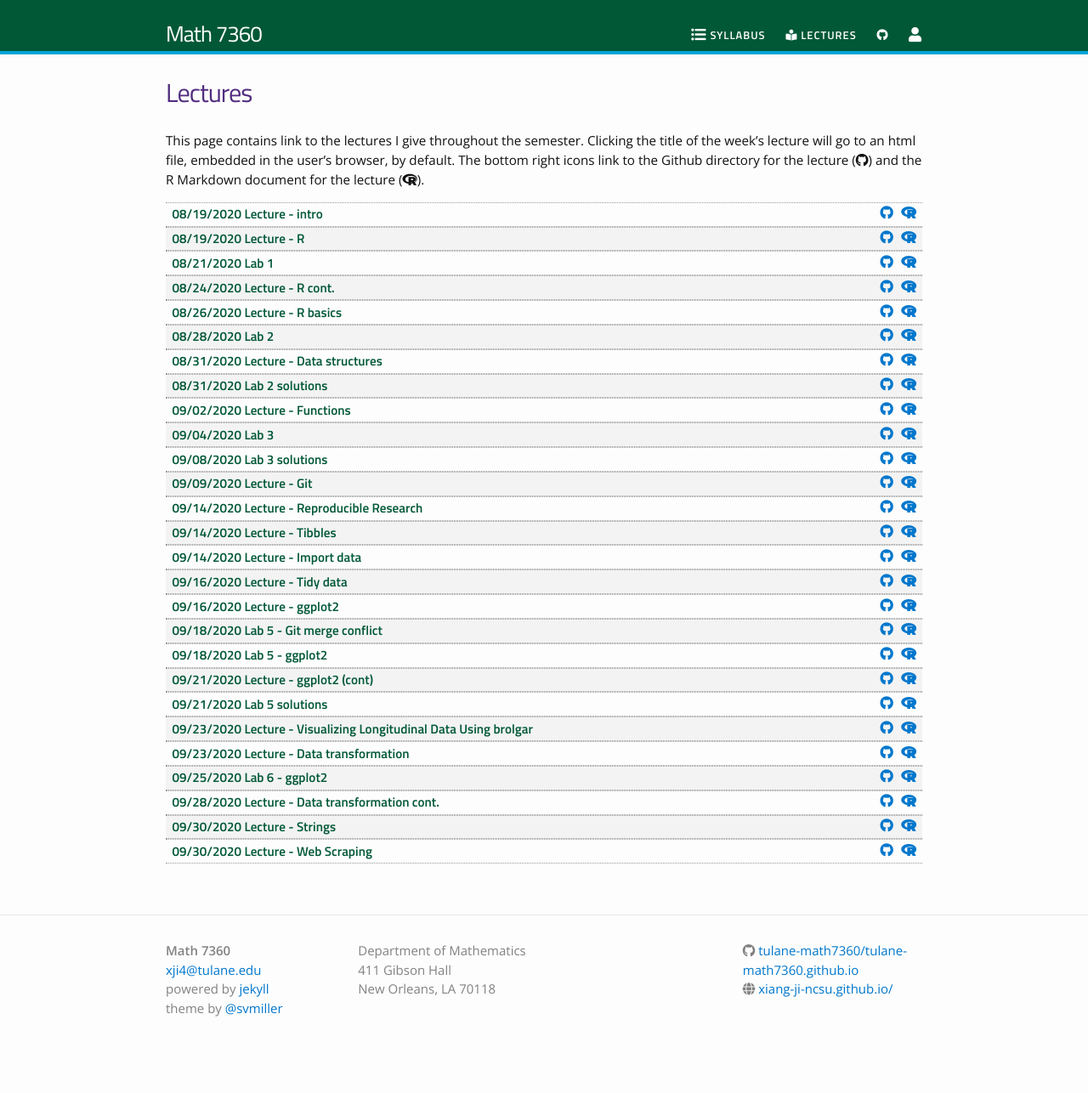
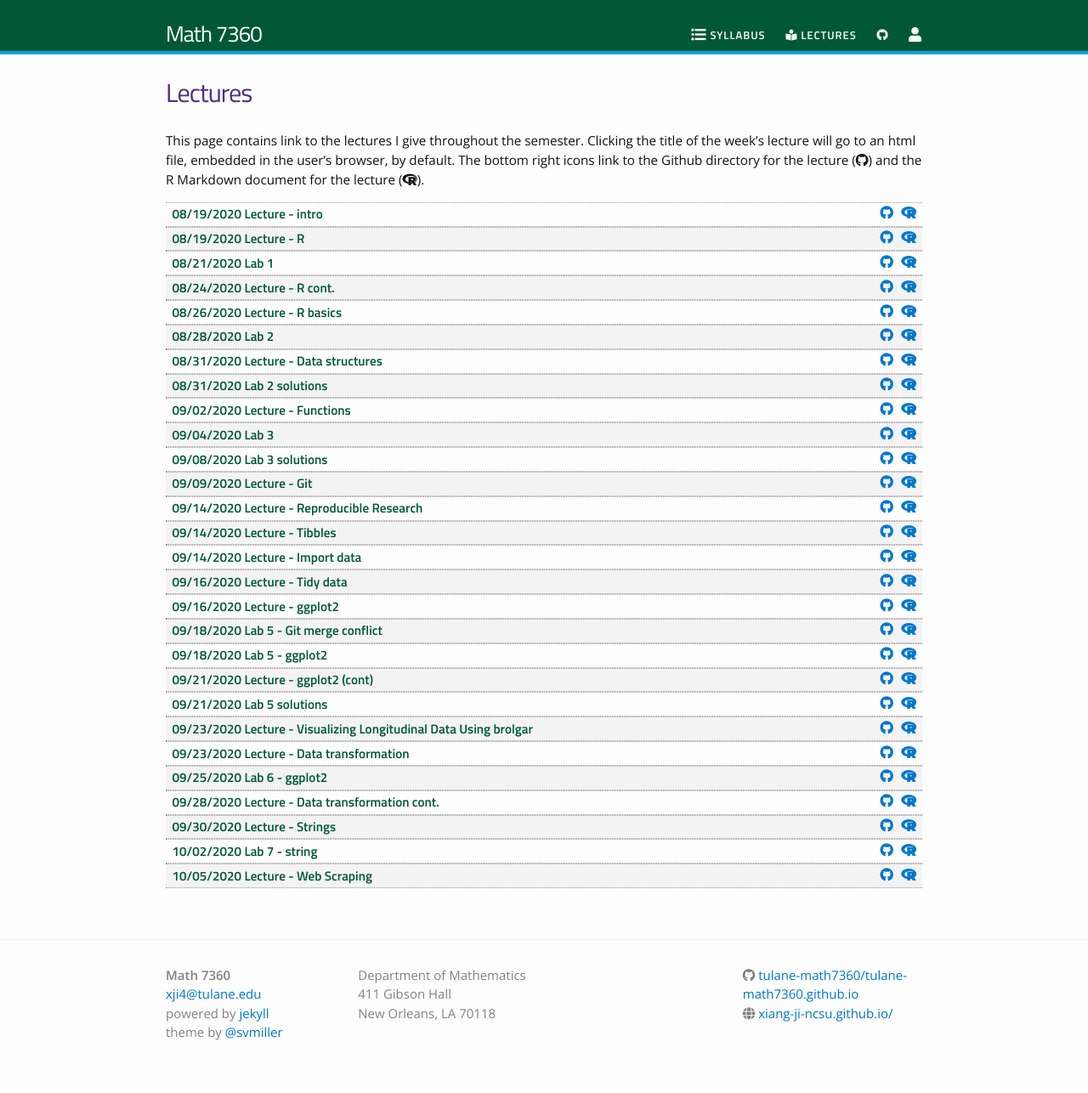
Before and after one commit to tulane-math7360/tulane-math7360.github.io, a Jekyll site: the page built from lectures.md, in a window 1280 px wide. Shown: the whole page at 85% size. Built offline with Jekyll 4.4.1, drawn with Linux system fonts in a browser that asks for light colours; nearby versions of some CDN libraries; before the commit the page ends 1257 px from its top, so only the background shows below that.

Commit message:
change date on scraping slides and add lab 7 to links

```diff
--- a/_data/lectures.yml
+++ b/_data/lectures.yml
@@ -128,7 +128,12 @@
   dirname: slides/13-strings
   tldr: "Week 7 lecture 12"
 
-- title: "09/30/2020 Lecture - Web Scraping"
+- title: "10/02/2020 Lab 7 - string"
+  filename: lab_07_stringr
+  dirname: slides/lab-07-stringr
+  tldr: "Week 7 lab 7"
+
+- title: "10/05/2020 Lecture - Web Scraping"
   filename: scraping
   dirname: slides/14-scraping
-  tldr: "Week 7 lecture 12"
+  tldr: "Week 8 lecture 13"
```
